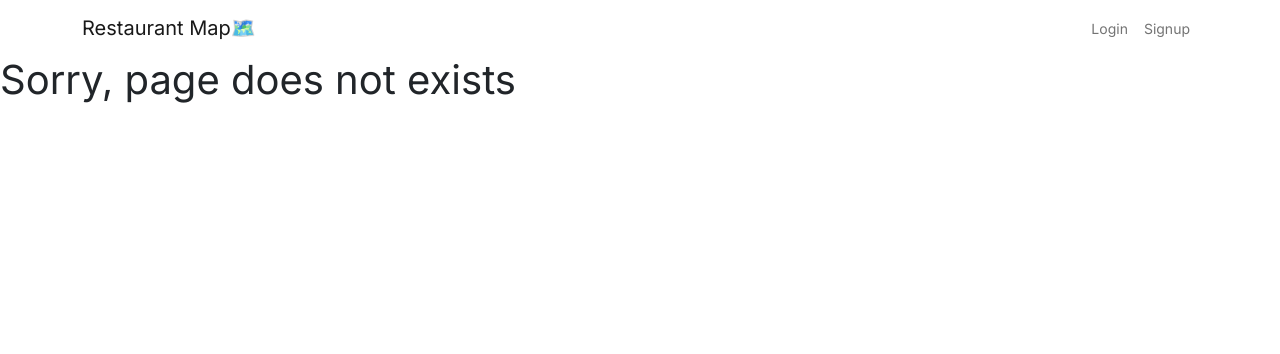
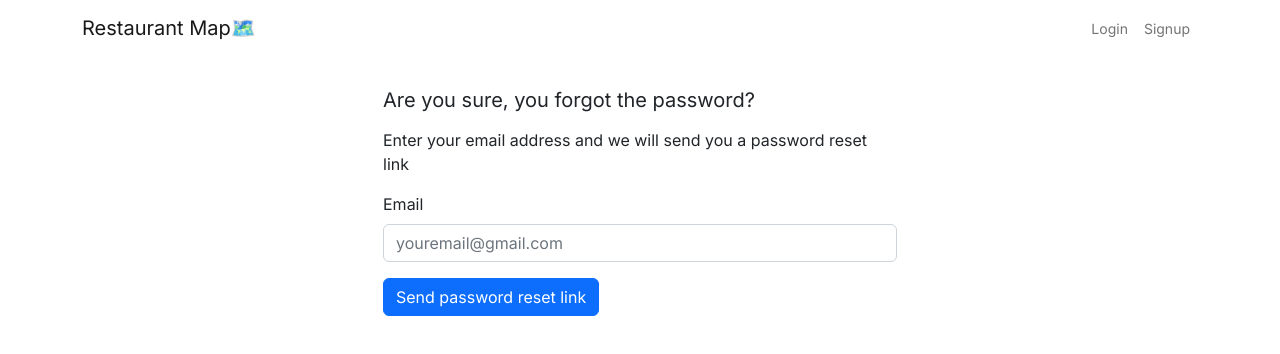
Before and after one commit to junhaoxu1/RestaurantMap, a React (Vite) app: page /forgot-password in a window 1280 px wide. Shown: the top 354 px of the page. Built offline with nearby package versions, Linux system fonts and the light colour scheme; no server answers; the database is empty.

Commit message:
Created ForgotPasswordPage. added route path to be able to access the page. Also added types for it
also added resetUserPassword in authcontexttype and provider.

even imported sendPasswordResetEmail
from firebase/auth and when you are done with it you will be send to login page.

```diff
--- a/src/App.tsx
+++ b/src/App.tsx
@@ -14,6 +14,7 @@ import UpdateUserPage from './pages/UpdateUserPage'
 import AdminPage from "./pages/AdminPage"
 import AdminUpdatePage from "./pages/AdminUpdatePage"
 import NotFoundPage from "./pages/NotFoundPage"
+import ForgotPasswordPage from "./pages/ForgotPasswordPage"
 
 const App = () => {
     return (
@@ -31,8 +32,9 @@ const App = () => {
                     <Route path="/signup" element={<SignupPage />} />
 					<Route path="/login" element={<LoginPage />} />
 					<Route path="/logout" element={<LogoutPage />} />
+					<Route path="/forgot-password" element={<ForgotPasswordPage />}/>
+
 					<Route path="/update-user" element={<UpdateUserPage />} />
-
                     <Route path="/admin" element={<AdminPage />} />
                     <Route path="/admin/:documentId" element={<AdminUpdatePage />} />
                 </Routes>
--- a/src/contexts/AuthContextProvider.tsx
+++ b/src/contexts/AuthContextProvider.tsx
@@ -8,6 +8,7 @@ import {
     updateProfile,
 	User,
     signOut,
+	sendPasswordResetEmail,
 } from 'firebase/auth'
 import { createContext, useEffect, useState } from 'react'
 import SyncLoader from 'react-spinners/SyncLoader'
@@ -25,6 +26,7 @@ type AuthContextType = {
 	setDisplayName: (displayName: string) => Promise<void>
 	setPassword: (password: string) => Promise<void>
 	setPhotoUrl: (photoURL: string) => Promise<void>
+	resetUserPassword: (email: string) => Promise<void>
 	userEmail: string | null
 	userName: string | null
     userPhotoUrl: string | null
@@ -79,6 +81,12 @@ const AuthContextProvider: React.FC<AuthContextProps> = ({ children }) => {
         return updateProfile(currentUser, { photoURL })
     }
 
+	const resetUserPassword = (email: string) => {
+		return sendPasswordResetEmail(auth, email, {
+			url: window.location.origin + "/login",
+		})
+	}
+
     const reloadUser = async () => {
 		if (!auth.currentUser) {
 			return false
@@ -116,6 +124,7 @@ const AuthContextProvider: React.FC<AuthContextProps> = ({ children }) => {
             login,
             logout,
             reloadUser,
+			resetUserPassword,
             setDisplayName,
             setEmail,
             setPassword,
--- /dev/null
+++ b/src/pages/ForgotPasswordPage.tsx
@@ -0,0 +1,84 @@
+import { useState } from 'react'
+import Alert from 'react-bootstrap/Alert'
+import Button from 'react-bootstrap/Button'
+import Card from 'react-bootstrap/Card'
+import Col from 'react-bootstrap/Col'
+import Container from "react-bootstrap/Container"
+import Form from 'react-bootstrap/Form'
+import Row from 'react-bootstrap/Row'
+import { FirebaseError } from 'firebase/app'
+import { ForgotUserPasswordData } from '../types/User.types'
+import useAuth from '../hooks/useAuth'
+import { SubmitHandler, useForm } from 'react-hook-form'
+
+
+const ForgotPasswordPage = () => {
+	const [ errorUserMessage, setErrorUserMessage ] = useState<string | null>(null)
+	const [ successUserMessage, setSuccessUserMessage ] = useState<string | null>(null)
+	const [ loading, setLoading ] = useState(false)
+	const { handleSubmit, register, formState: { errors } } = useForm<ForgotUserPasswordData>()
+	const { resetUserPassword } = useAuth()
+
+	const onForgotUserPassword: SubmitHandler<ForgotUserPasswordData> = async (data) => {
+		setErrorUserMessage(null)
+
+		try {
+			setLoading(true)
+			await resetUserPassword(data.email)
+
+			setSuccessUserMessage("Our team have sent you a password reset for your email. Please check your email spam-folder if you have not seen the link in a few minutes ")
+			setLoading(false)
+
+		} catch (error) {
+			if (error instanceof FirebaseError) {
+				setErrorUserMessage(error.message)
+			} else {
+				setErrorUserMessage("Something went wrong direction")
+			}
+		}
+	}
+
+	return (
+		<Container className="py-3 center-y">
+			<Row>
+				<Col md={{ span: 6, offset: 3}}>
+					<Card>
+						<Card.Body>
+							<Card.Title className="mb-3">Are you sure, you forgot the password?</Card.Title>
+							{errorUserMessage && (<Alert variant="danger">{errorUserMessage}</Alert>)}
+							{successUserMessage && (<Alert variant="success">{successUserMessage}</Alert>)}
+
+							<p>Enter your email address and we will send you a password reset link</p>
+
+							<Form onSubmit={handleSubmit(onForgotUserPassword)}>
+								<Form.Group controlId="email" className="mb-3">
+									<Form.Label>Email</Form.Label>
+									<Form.Control
+										placeholder="youremail@gmail.com"
+										type="email"
+										{...register('email', {
+											required: "You have to enter your email"
+										})}
+									/>
+									{errors.email && <p className="invalid">{errors.email.message ?? "Invalid value"}</p>}
+								</Form.Group>
+
+								<Button
+									disabled={loading}
+									variant="primary"
+									type="submit"
+								>
+									{loading
+										? "Sending to your email..."
+										: "Send password reset link"}
+								</Button>
+							</Form>
+						</Card.Body>
+					</Card>
+				</Col>
+			</Row>
+		</Container>
+	)
+}
+
+export default ForgotPasswordPage
--- a/src/types/User.types.ts
+++ b/src/types/User.types.ts
@@ -8,6 +8,10 @@ export type SignUpCreds = {
     email: string
     password: string
     passwordConfirm: string
+}
+
+export type ForgotUserPasswordData = {
+	email: string
 }
 
 export type UpdateUserFormData = {
```
